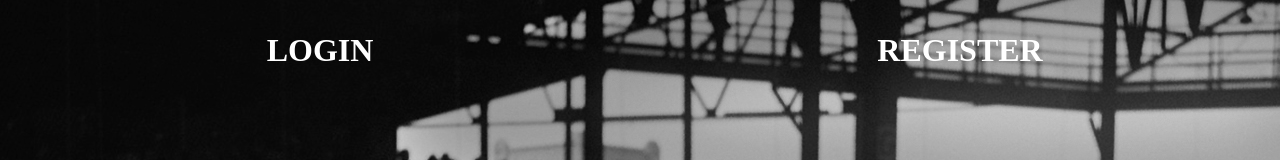
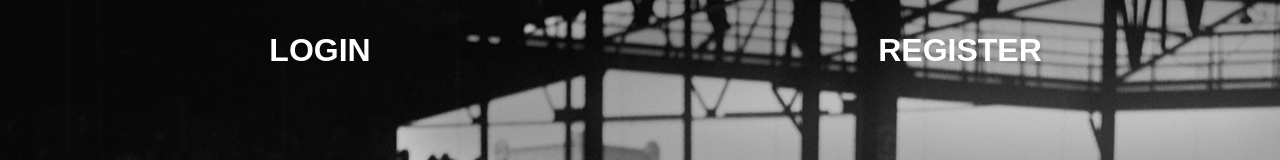
Before and after one commit to RamunasMalisauskas/Team-O, a React (Create React App) app in the folder React_front/: page / in a window 1280 px wide. Shown: the top 160 px of the page. Built offline with nearby package versions, Linux system fonts and the light colour scheme.

Commit message:
links style updated

```diff
--- a/React_front/src/components/Navigation/Navigation.styled.js
+++ b/React_front/src/components/Navigation/Navigation.styled.js
@@ -45,6 +45,8 @@ export const LinkBlock = styled.div`
 `;
 
 export const StyledLink = styled(Link)`
+  font-family: ${(props) => props.theme.primary.font};
+  font-weight: ${(props) => props.theme.primary.fontSize};
   color: ${(props) => props.theme.secondary.color};
   cursor: pointer;
   text-decoration: none;
```
